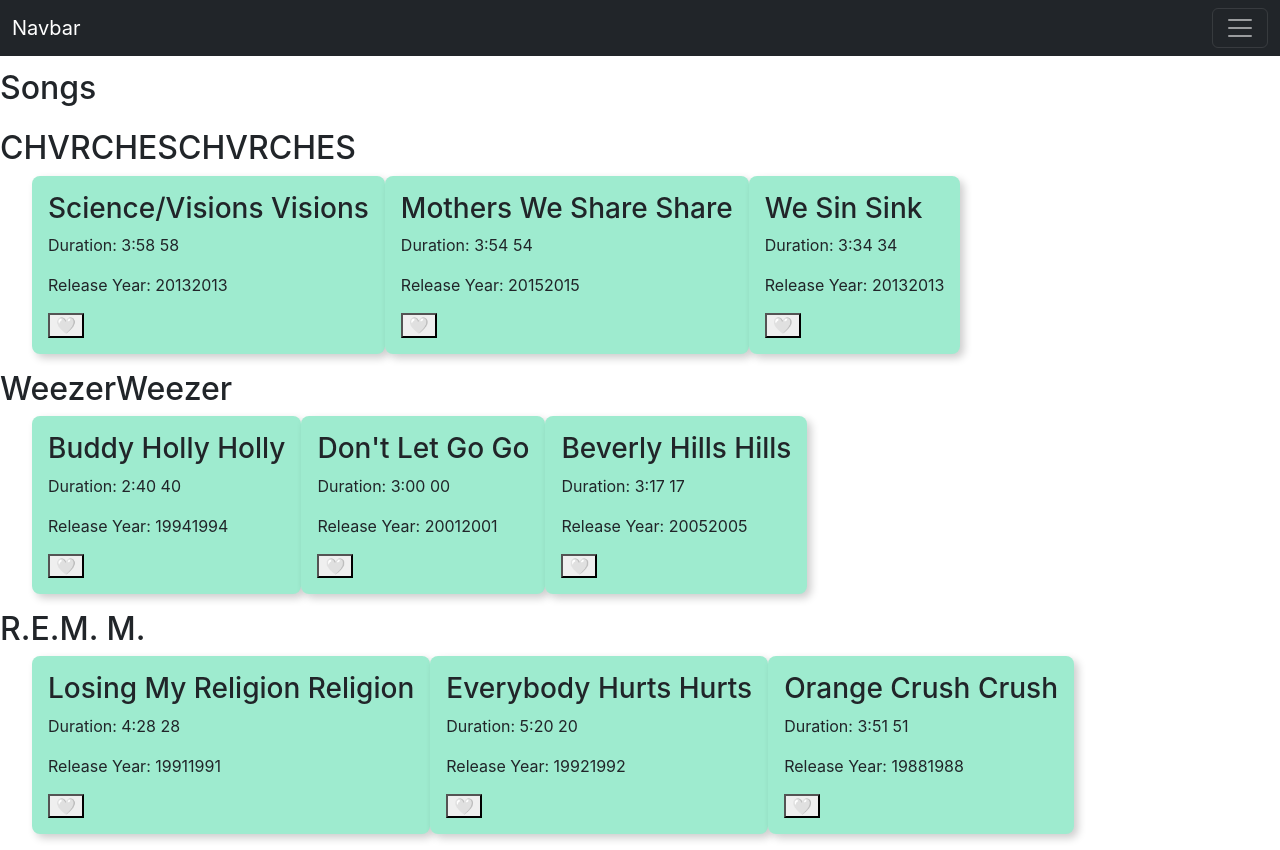
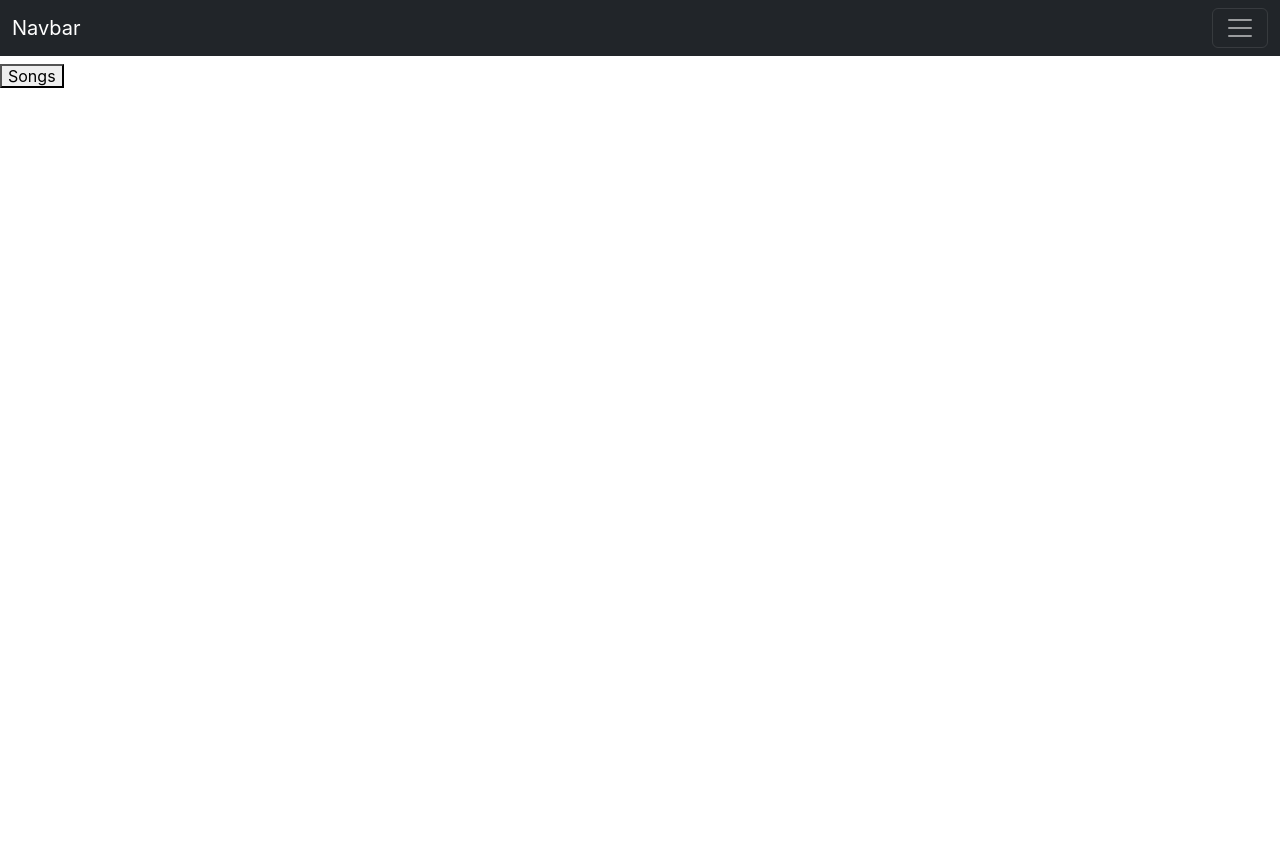
Before and after one commit to Omeritzio/OtterBeat, a React (Create React App) app: page / in a window 1280 px wide. After the commit the page ends 800 px from the top, so only its background shows below. Built offline with nearby package versions, Linux system fonts and the light colour scheme.

Commit message:
Second Commit

```diff
--- a/package.json
+++ b/package.json
@@ -9,6 +9,7 @@
     "bootstrap": "^5.3.0-alpha3",
     "react": "^18.2.0",
     "react-dom": "^18.2.0",
+    "react-router-dom": "^6.11.2",
     "react-scripts": "5.0.1",
     "tachyons": "^4.12.0",
     "web-vitals": "^2.1.4"
--- a/src/App.js
+++ b/src/App.js
@@ -1,17 +1,22 @@
-import React, { useState } from 'react';
+import React from 'react';
 import Songs from './components/songs';
+import { BrowserRouter as Router, Route, Routes } from 'react-router-dom';
+import Home from './components/home';
 
 function App ()  {
 
-
-
-
-
-
   return (
     <div>
-      <h1>Songs</h1>
-      <Songs/>
+      <Router>
+      <Routes>
+        {/* <Route exact path="/" component={Home} /> */}
+        <Route path="/" element={<Home/>} />
+        <Route path="/songs" element={<Songs/>} />
+        {/* <Route path="/contact" component={Contact} /> */}
+
+    </Routes>
+    </Router>
+
     </div>
   );
 };
--- /dev/null
+++ b/src/components/home.js
@@ -0,0 +1,19 @@
+import React from "react"
+import { Link } from "react-router-dom"
+
+
+const Home=() => {
+    return(
+        <div>
+<blockquote className="imgur-embed-pub" lang="en" data-id="a/rMQtB1Z"  ><a href="//imgur.com/a/rMQtB1Z"></a></blockquote>
+
+            <Link to="/songs">
+            <button>
+                Songs
+            </button>
+            </Link>
+        </div>
+    )
+}
+
+export default Home
```
Also changed, not shown: src/routes/route.js (+25 -0 lines), 1 other file (tests, documents, lock files or other folders).
